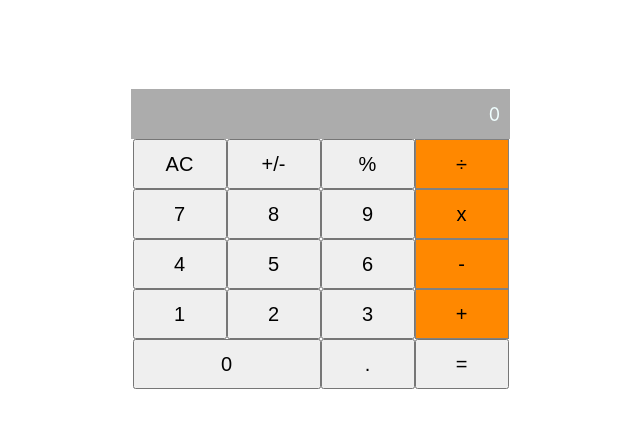
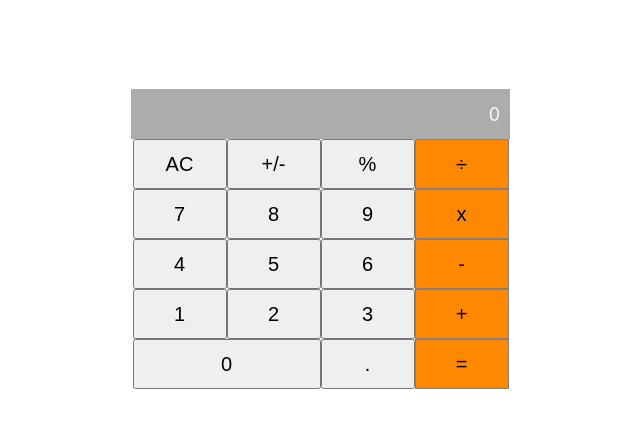
Before and after one commit to RashidMenhas/math-magicians, a React (Create React App) app: page / in a window 1280 px wide. Shown: the top 428 px of the page, without its empty margins (381-1021 px from the left). Built offline with nearby package versions, Linux system fonts and the light colour scheme.

Commit message:
design for equal button

```diff
--- a/src/components/calculator.js
+++ b/src/components/calculator.js
@@ -26,7 +26,7 @@ class Calculator extends React.PureComponent {
           <button type="button" className="plus gold">+</button>
           <button type="button" className="zero">0</button>
           <button type="button" className="dot">.</button>
-          <button type="button" className="equal">=</button>
+          <button type="button" className="equal gold">=</button>
 
         </div>
       </div>
```
